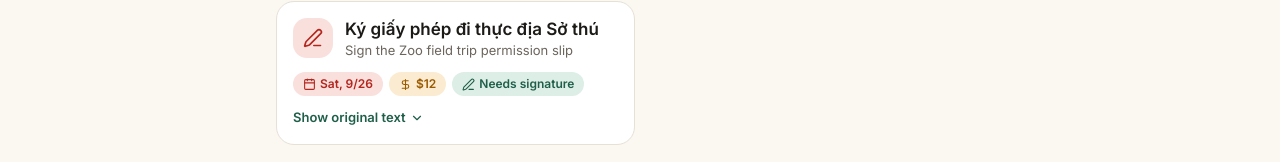
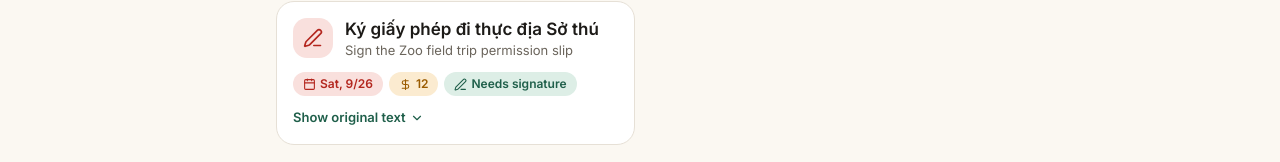
Before and after one commit to SonnySideUp37/paper-bridge, a Next.js app in the folder client/: page /en/sample in a window 1280 px wide. Shown: the part 300-462 px from the top of the page. Built offline with nearby package versions, Linux system fonts and the light colour scheme; no server answers.

Commit message:
fix(client): drop duplicate $ in money chip

```diff
--- a/client/components/item-card.tsx
+++ b/client/components/item-card.tsx
@@ -55,7 +55,7 @@ export default function ItemCard({ item, onReply }: { item: ActionItem; onReply:
         )}
         {item.amount_usd != null && (
           <Chip tone="warn" icon={<DollarSign size={13} />}>
-            ${item.amount_usd}
+            {item.amount_usd}
           </Chip>
         )}
         {item.location && (
```
